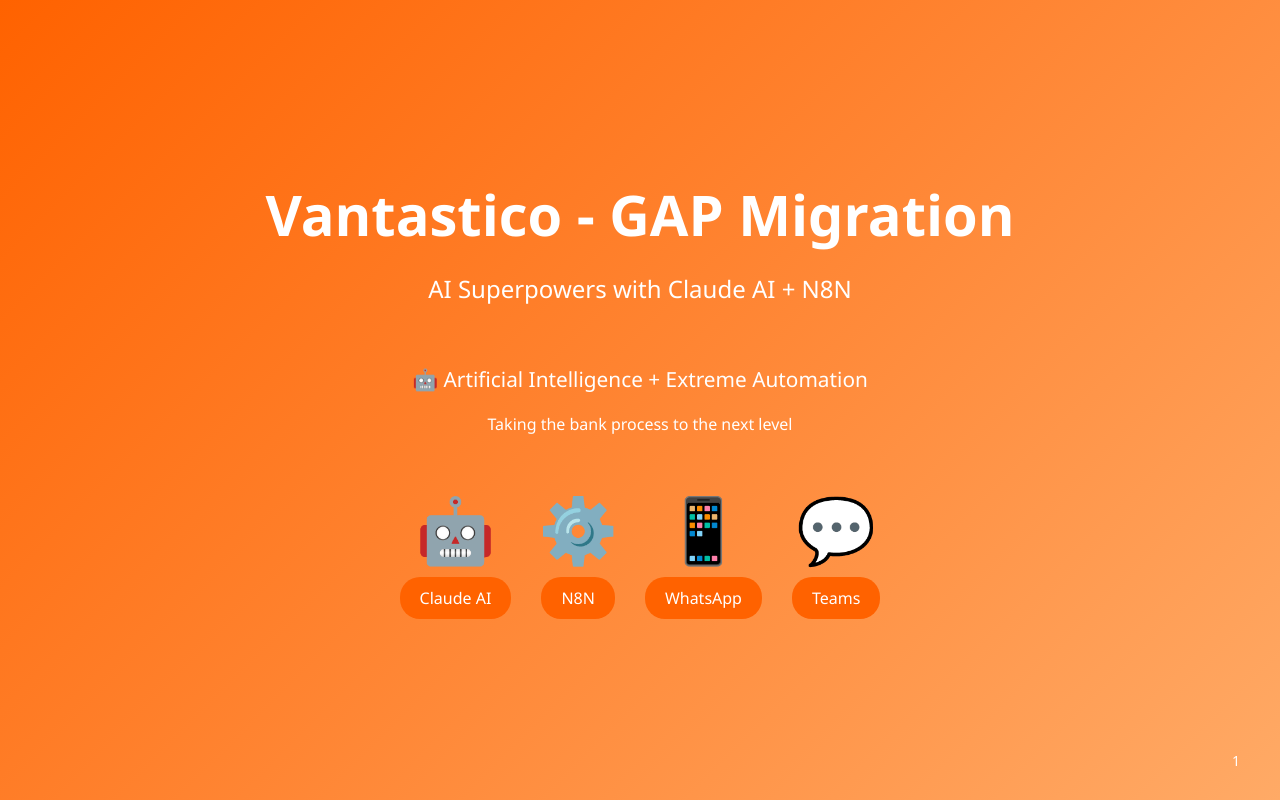
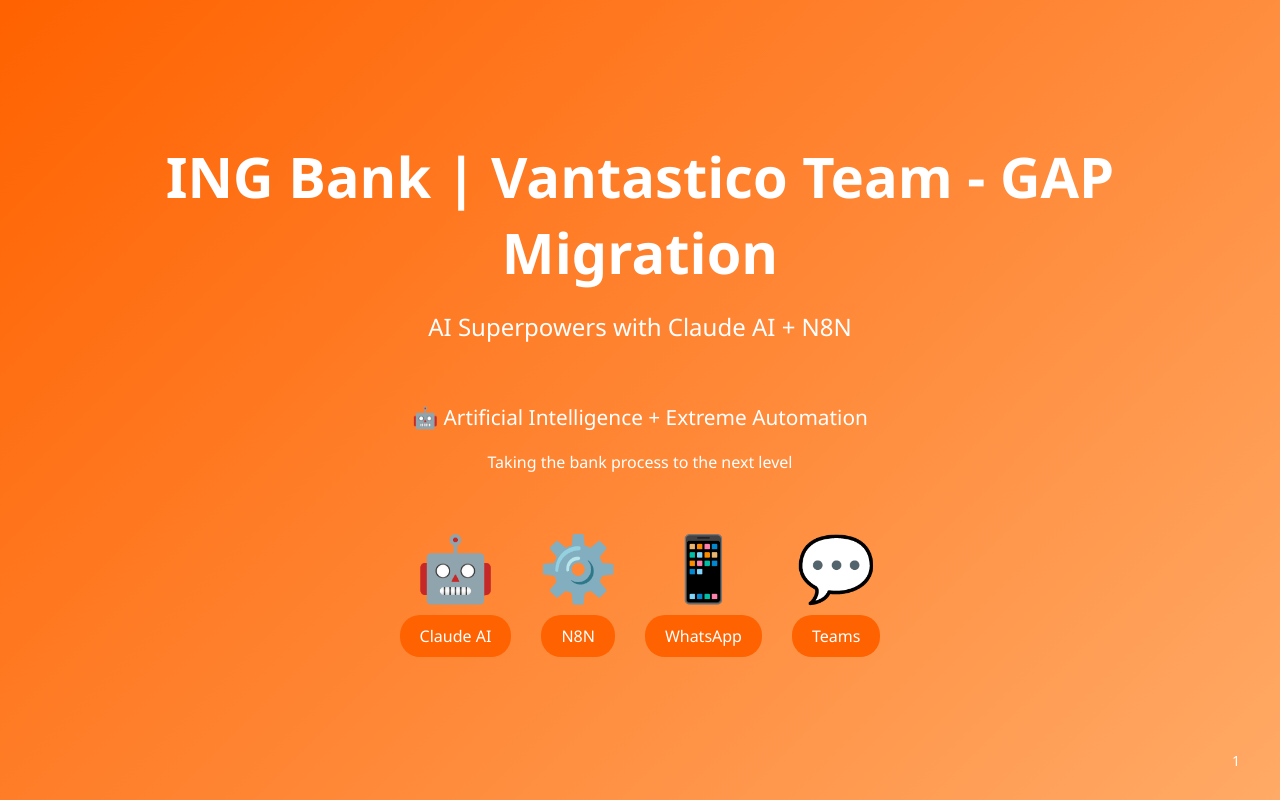
Before and after one commit to williambella/vantastico, a plain HTML site: page index.html in a window 1280 px wide. Drawn offline with Linux system fonts and the light colour scheme.

Commit message:
Update index.html

```diff
--- a/index.html
+++ b/index.html
@@ -454,7 +454,7 @@
         <!-- Slide 1: Title -->
         <div class="slide title-slide">
             <div class="slide-content" style="text-align: center;">
-                <h1>Vantastico - GAP Migration</h1>
+                <h1>ING Bank | Vantastico Team - GAP Migration</h1>
                 <p class="subtitle">AI Superpowers with Claude AI + N8N</p>
                 <div style="margin-top: 60px;">
                     <p style="font-size: 1.3em;">🤖 Artificial Intelligence + Extreme Automation</p>
```
